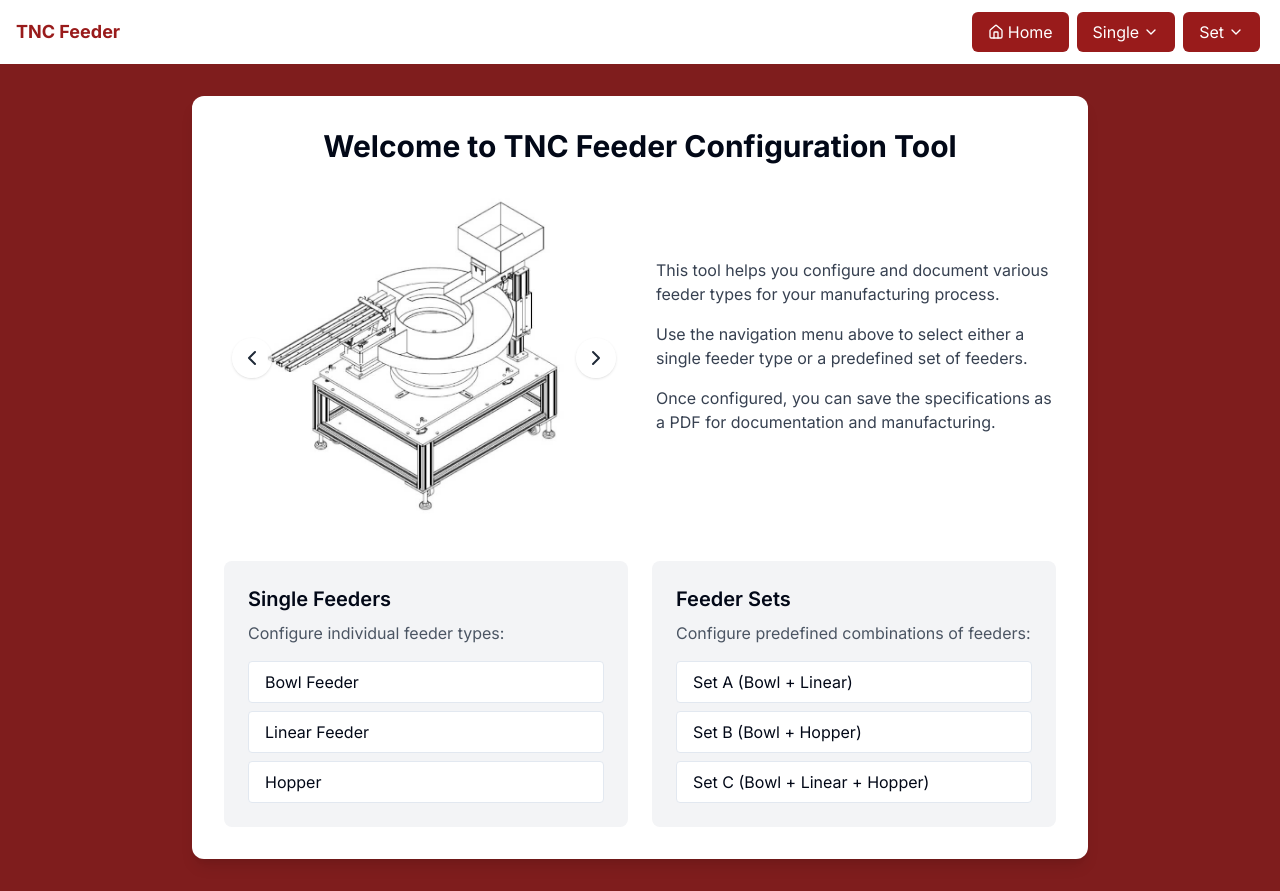
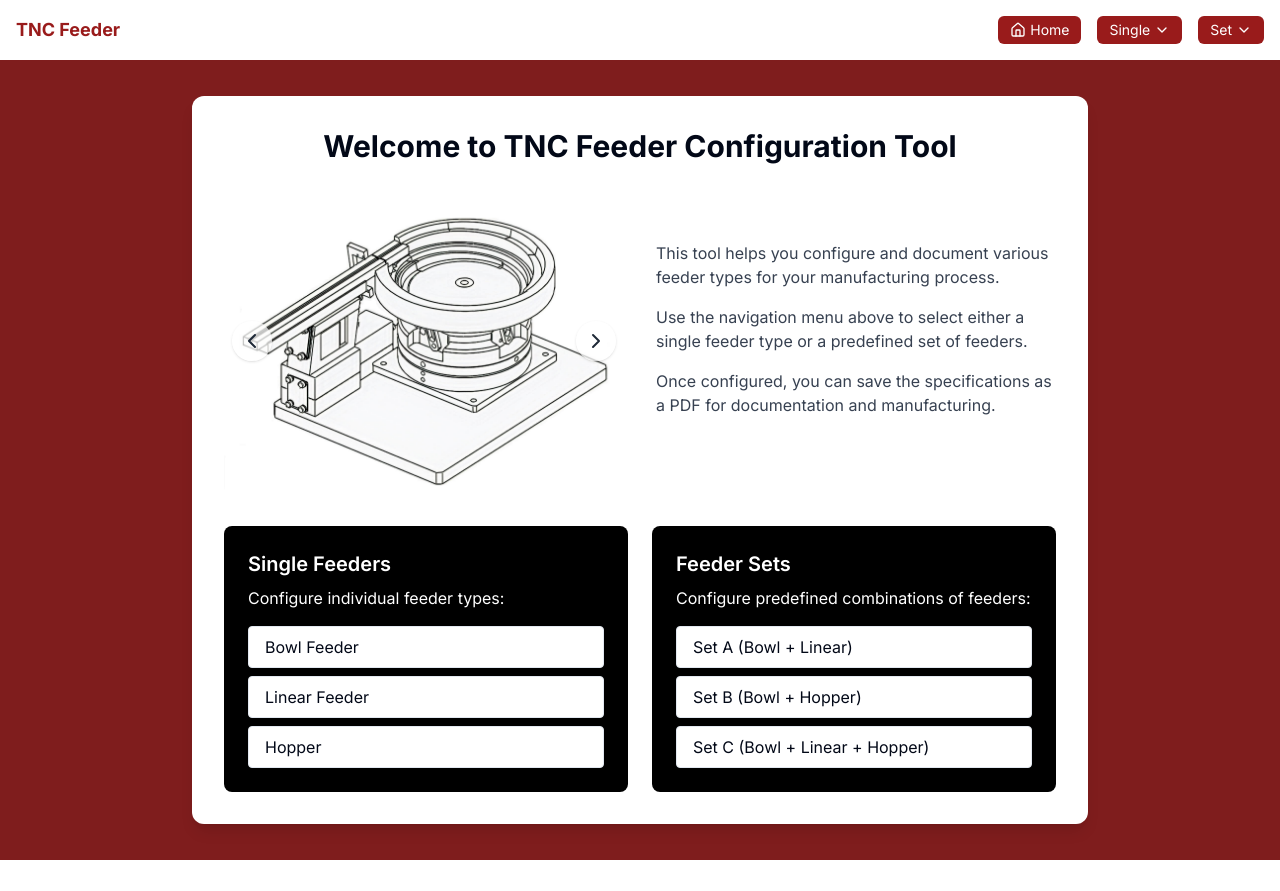
Before and after one commit to jx1114/tnc-parts-feeder, a Next.js app: page / in a window 1280 px wide. After the commit the page ends 860 px from the top, so only its background shows below. Built offline with nearby package versions, Linux system fonts and the light colour scheme.

Commit message:
change Home page

```diff
--- a/app/page.tsx
+++ b/app/page.tsx
@@ -10,7 +10,7 @@ export default function WelcomePage() {
   const router = useRouter()
 
   const images = [
-
+    "/aluminium-bowl-feeder.jpg",
     "/bowl-feeder.jpg",
     "/rotary-feeder.jpg"
   ]
@@ -70,9 +70,9 @@ export default function WelcomePage() {
             </div>
 
             <div className="grid grid-cols-1 md:grid-cols-2 gap-6">
-              <div className="bg-gray-100 rounded-lg p-6">
-                <h2 className="text-xl font-semibold mb-2">Single Feeders</h2>
-                <p className="text-gray-600 mb-4">Configure individual feeder types:</p>
+              <div className="bg-black rounded-lg p-6">
+                <h2 className="text-xl text-white font-semibold mb-2">Single Feeders</h2>
+                <p className="text-white mb-4">Configure individual feeder types:</p>
                 <div className="space-y-2">
                   <button
                     onClick={() => router.push("/single/bowl")}
@@ -94,9 +94,9 @@ export default function WelcomePage() {
                   </button>
                 </div>
               </div>
-              <div className="bg-gray-100 rounded-lg p-6">
-                <h2 className="text-xl font-semibold mb-2">Feeder Sets</h2>
-                <p className="text-gray-600 mb-4">Configure predefined combinations of feeders:</p>
+              <div className="bg-black rounded-lg p-6">
+                <h2 className="text-xl text-white font-semibold mb-2">Feeder Sets</h2>
+                <p className="text-white mb-4">Configure predefined combinations of feeders:</p>
                 <div className="space-y-2">
                   <button
                     onClick={() => router.push("/set/set-a")}
--- a/components/navigation-menu.tsx
+++ b/components/navigation-menu.tsx
@@ -31,29 +31,33 @@ export default function NavigationMenu() {
   }
 
   return (
-    <div className="bg-white-1000 print:hidden">
+    <div className="bg-white print:hidden">
       <div className="container mx-auto px-4">
-        <div className="flex items-center justify-between h-16">
-          <div className="flex items-center">
-            <div className="flex-shrink-0 cursor-pointer" onClick={() => router.push("/")}>
-              <span className="text-lg text-red-800 font-bold">TNC Feeder</span>
-            </div>
+        <div className="flex flex-col sm:flex-row sm:items-center sm:justify-between py-4 gap-2 sm:gap-0">
+          {/* Brand Name */}
+          <div
+            className="text-lg text-red-800 font-bold cursor-pointer whitespace-nowrap"
+            onClick={() => router.push("/")}
+            style={{ flexShrink: 0 }}
+          >
+            TNC Feeder
           </div>
-          <div className="flex items-center">
-            {/* Home button */}
+
+          {/* Navigation Buttons */}
+          <div className="flex flex-wrap justify-start sm:justify-end items-center gap-2 sm:gap-4">
             <button
               onClick={() => router.push("/")}
-              className="px-4 py-2 mx-1 rounded-md bg-red-800 hover:bg-black text-white flex items-center"
+              className="px-3 py-1 text-sm rounded-md bg-red-800 hover:bg-black text-white flex items-center"
             >
               <Home className="mr-1 h-4 w-4" />
               Home
             </button>
 
-            {/* Single dropdown */}
+            {/* Single Dropdown */}
             <div className="relative">
               <button
                 onClick={toggleSingleDropdown}
-                className="px-4 py-2 mx-1 rounded-md bg-red-800 hover:bg-black text-white flex items-center"
+                className="px-3 py-1 text-sm rounded-md bg-red-800 hover:bg-black text-white flex items-center"
               >
                 Single
                 <ChevronDown className="ml-1 h-4 w-4" />
@@ -84,11 +88,11 @@ export default function NavigationMenu() {
               )}
             </div>
 
-            {/* Set dropdown */}
+            {/* Set Dropdown */}
             <div className="relative">
               <button
                 onClick={toggleSetDropdown}
-                className="px-4 py-2 mx-1 rounded-md bg-red-800 hover:bg-black text-white flex items-center"
+                className="px-3 py-1 text-sm rounded-md bg-red-800 hover:bg-black text-white flex items-center"
               >
                 Set
                 <ChevronDown className="ml-1 h-4 w-4" />
```
Also changed, not shown: public/aluminium-bowl-feeder.jpg (renamed from public/aluminum-bowl-feeder.jpg).
